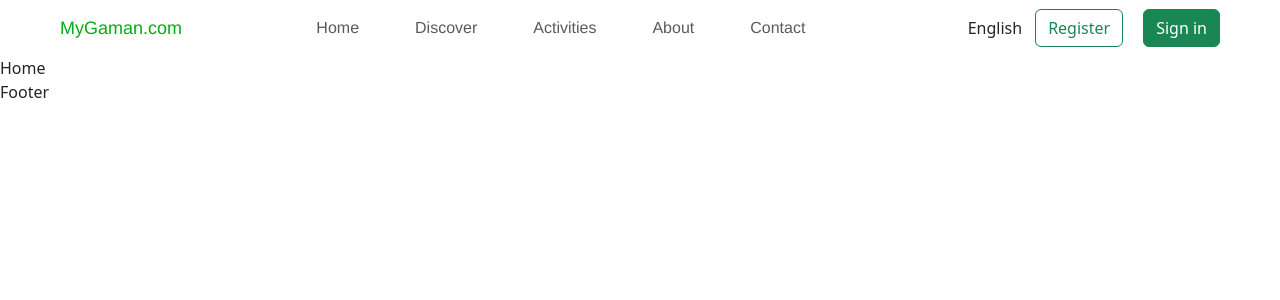
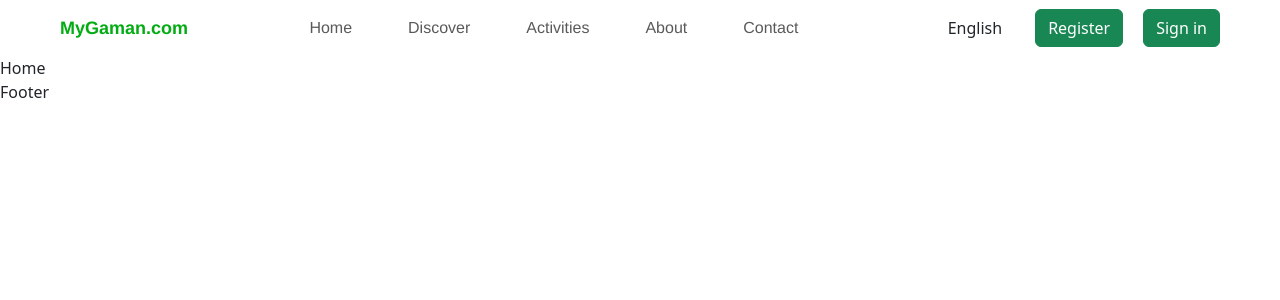
Before and after one commit to tharusha1004/MyGaman-Web, a React (Create React App) app in the folder frontend/: page /home in a window 1280 px wide. Shown: the top 300 px of the page. Built offline with nearby package versions, Linux system fonts and the light colour scheme; a web font is replaced by a local one.

Commit message:
create navigation bar and add css

```diff
--- a/frontend/src/components/Header/Header.css
+++ b/frontend/src/components/Header/Header.css
@@ -1,16 +1,22 @@
+body {
+    padding: 100;
+    margin: 0;
+    box-sizing: border-box;
+}
+
 .font {
-    color: #03ac13;
+    color: #03AC13;
     font-family: "SF Pro Display-Medium", Helvetica;
     font-size: 18px;
-    font-weight: 500;
+    font-weight: 600;
     text-decoration: none;
 }
 
 .font2 {
-    color: #000000;
+    color: black;
     font-family: "SF Pro Display-Regular", Helvetica;
     font-size: 16px;
-    font-weight: 400;
+    font-weight: 500;
     text-decoration: none;
 }
 
@@ -30,3 +36,26 @@
 .space2 {
     margin-left: 20px;
 }
+
+/* Add the following styles for the underline animation */
+.nav-link {
+    position: relative;
+    text-decoration: none;
+}
+
+.nav-link::before {
+    content: "";
+    position: absolute;
+    width: 0;
+    height: 2px;
+    bottom: -2px;
+    left: 0;
+    background-color: #03AC13; /* Change this color to match your design */
+    visibility: hidden;
+    transition: all 0.3s ease-in-out;
+}
+
+.nav-link:hover::before {
+    visibility: visible;
+    width: 100%;
+}
--- a/frontend/src/components/Header/Header.jsx
+++ b/frontend/src/components/Header/Header.jsx
@@ -36,11 +36,11 @@ const Header = () => {
                             English
                         </button>
                         <form class="d-flex " role="search">
-                            <button class="btn btn-outline-success" type="submit">
-                                Register
+                            <button type="button" class="btn btn-success space2">
+                                <Link to="/register" className="nav-link">Register</Link>
                             </button>
                             <button type="button" class="btn btn-success space2">
-                                Sign in
+                                <Link to="/login" className="nav-link">Sign in</Link>
                             </button>
                         </form>
                     </div>
```
